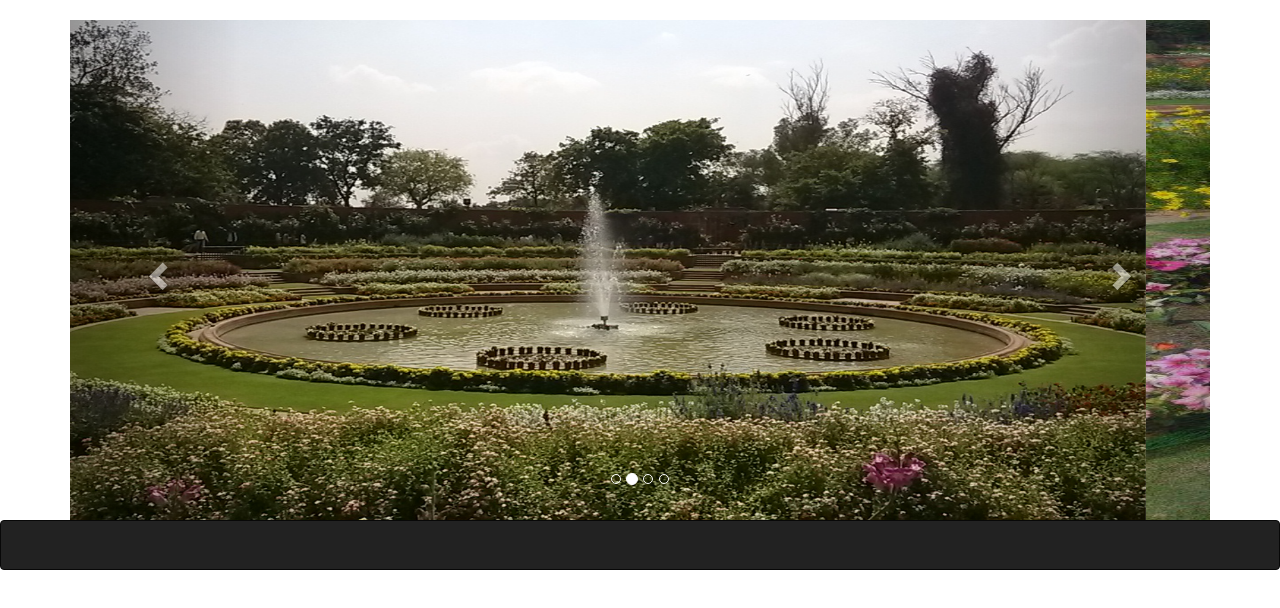
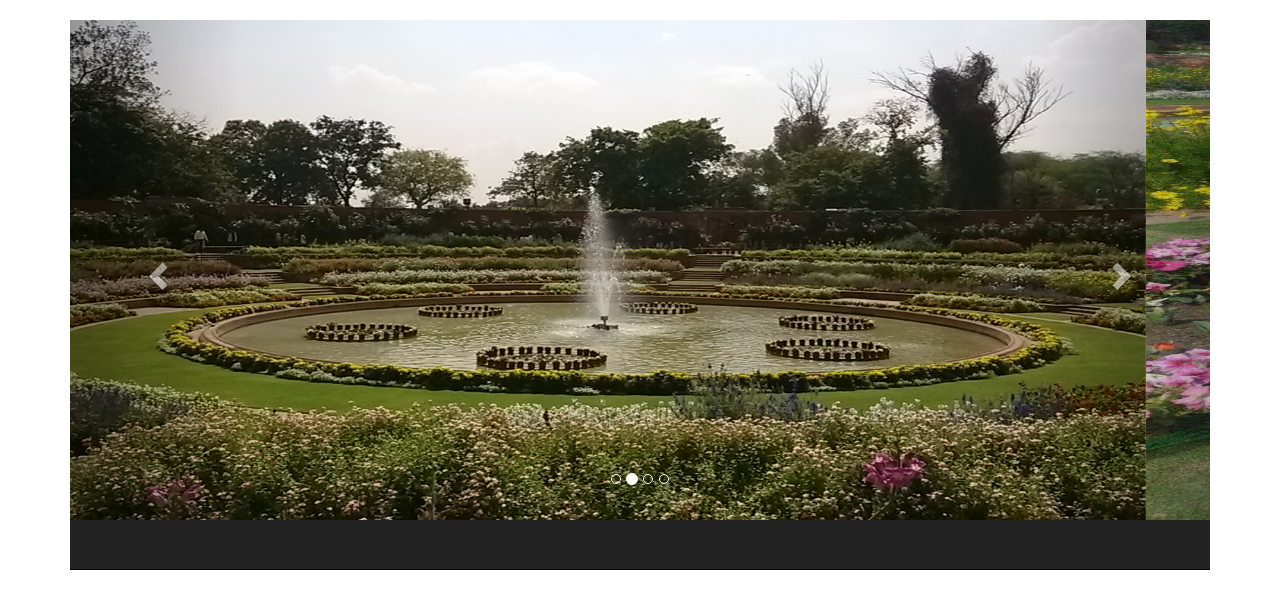
Before and after one commit to imdpm/sneakyninja-website, a plain HTML site: page index.html in a window 1280 px wide. Drawn offline with nearby package versions, Linux system fonts and the light colour scheme.

Commit message:
updated index.html

```diff
--- a/index.html
+++ b/index.html
@@ -53,9 +53,13 @@
   </div>
 </div>
 
-<nav class="navbar navbar-inverse"
+<div class="container">
+<nav class="navbar navbar-inverse navbar-static-top"
+	<div class="container">
 
+	</div>
 </nav>
+</div>
 
 </body>
 </html>
```
